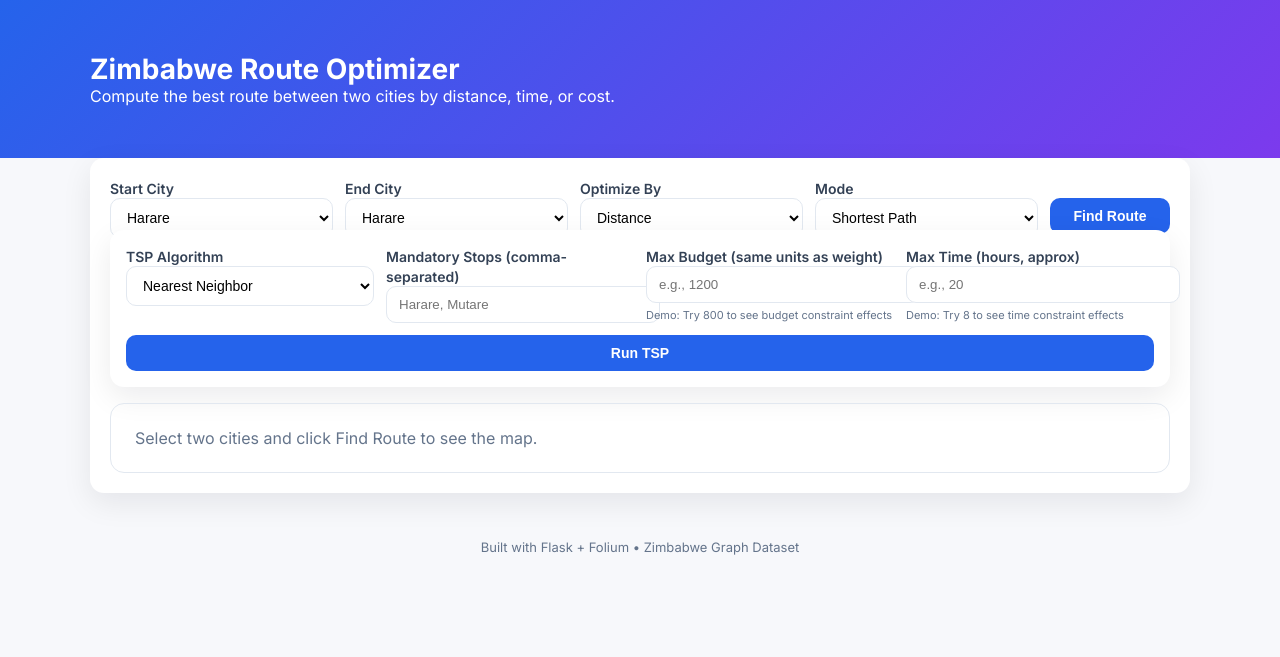
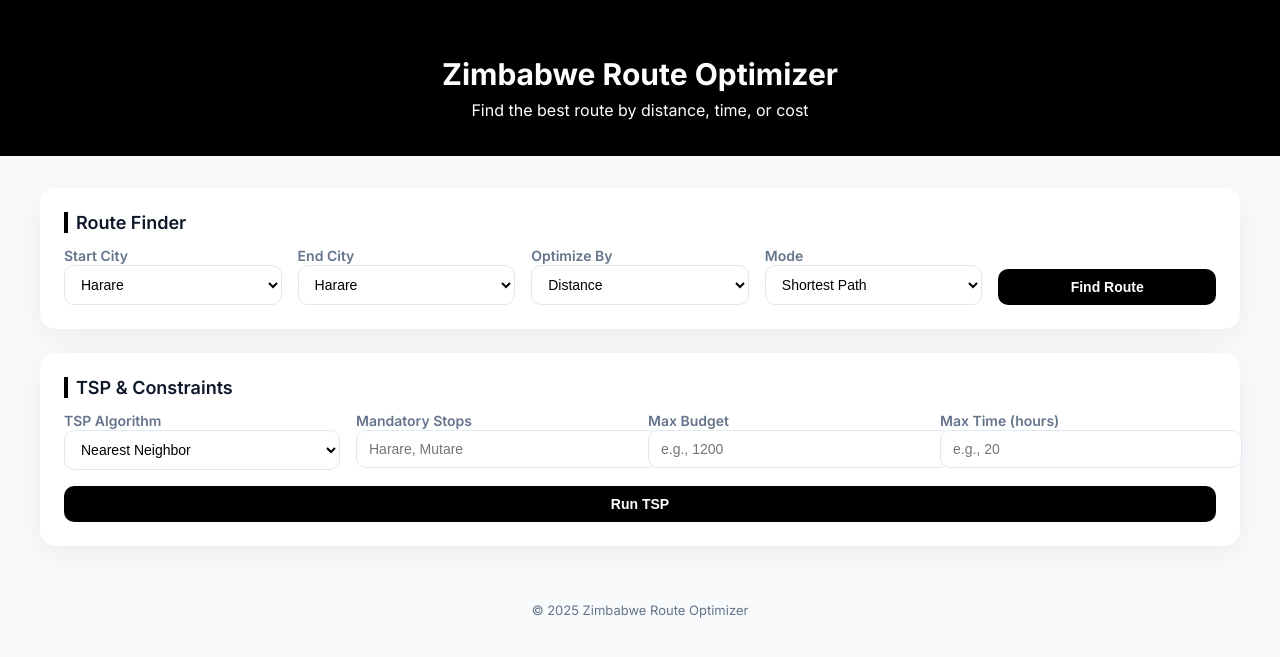
Before and after one commit to leont2u/zim-route-optimizer, a Flask app: page / in a window 1280 px wide. Shown: the top 657 px of the page. Run offline with Flask 3, Linux system fonts and the light colour scheme.

Commit message:
Changed the background color of the project header

```diff
--- a/data/zimbabwe_cities.py
+++ b/data/zimbabwe_cities.py
@@ -6,6 +6,7 @@ Contains city information, coordinates, and distance matrices for major Zimbabwe
 import json
 import numpy as np
 from typing import Dict, List, Tuple, Optional
+
 
 # Major cities in Zimbabwe with their coordinates and population
 ZIMBABWE_CITIES = {
@@ -150,6 +151,8 @@ DISTANCE_MATRIX = {
     }
 }
 
+
+
 # Time matrix (estimated travel time in hours)
 TIME_MATRIX = {
     city: {
--- a/requirements.txt
+++ b/requirements.txt
@@ -1,10 +1,5 @@
 networkx==3.2.1
 matplotlib==3.7.2
 numpy==1.24.3
-pandas==2.0.3
 folium==0.15.0
-geopy==2.3.0
 flask==3.0.3
-plotly==5.17.0
-dash==2.14.1
-psutil==5.9.8
--- /dev/null
+++ b/static/styles.css
@@ -0,0 +1,157 @@
+:root {
+  --primary: #000000;
+  --secondary: #000000;
+  --bg: #f8fafc;
+  --card: #ffffff;
+  --text: #0f172a;
+  --muted: #64748b;
+}
+
+body {
+  font-family: "Inter", system-ui, sans-serif;
+  background: var(--bg);
+  color: var(--text);
+  margin: 0;
+  transition: background 0.3s, color 0.3s;
+}
+
+header {
+  background: linear-gradient(135deg, var(--primary), var(--secondary));
+  color: white;
+  padding: 36px 20px;
+  text-align: center;
+}
+
+header h1 {
+  font-size: 30px;
+  font-weight: 700;
+  margin-bottom: 8px;
+}
+
+.container {
+  max-width: 1200px;
+  margin: 0 auto;
+  padding: 32px 20px;
+}
+
+.card {
+  background: var(--card);
+  border-radius: 16px;
+  box-shadow: 0 8px 30px rgba(0, 0, 0, 0.06);
+  padding: 24px;
+  transition: transform 0.2s ease, box-shadow 0.2s ease;
+}
+
+.card:hover {
+  transform: translateY(-2px);
+  box-shadow: 0 12px 32px rgba(0, 0, 0, 0.08);
+}
+
+.section-title {
+  font-size: 18px;
+  font-weight: 600;
+  margin-bottom: 12px;
+  border-left: 4px solid var(--primary);
+  padding-left: 8px;
+}
+
+.form-grid {
+  display: grid;
+  grid-template-columns: repeat(auto-fit, minmax(180px, 1fr));
+  gap: 16px;
+}
+
+label {
+  font-weight: 600;
+  font-size: 14px;
+  color: var(--muted);
+}
+
+select,
+input,
+button {
+  width: 100%;
+  padding: 10px 12px;
+  border-radius: 10px;
+  border: 1px solid #e2e8f0;
+  background: #fff;
+  font-size: 14px;
+  transition: all 0.2s ease;
+}
+
+select:focus,
+input:focus {
+  outline: none;
+  border-color: var(--primary);
+  box-shadow: 0 0 0 2px rgba(37, 99, 235, 0.2);
+}
+
+button {
+  background: var(--primary);
+  color: white;
+  font-weight: 600;
+  border: none;
+  cursor: pointer;
+  transition: background 0.2s ease;
+}
+
+button:hover {
+  background: #1d4ed8;
+}
+
+.meta {
+  margin-top: 16px;
+  background: var(--bg);
+  border-radius: 12px;
+  padding: 12px;
+  display: grid;
+  gap: 8px;
+  border: 1px solid #e2e8f0;
+}
+
+.meta .kvs {
+  display: grid;
+  grid-template-columns: repeat(auto-fit, minmax(160px, 1fr));
+  gap: 10px;
+}
+
+.pill {
+  display: inline-block;
+  padding: 5px 12px;
+  border-radius: 999px;
+  background: #e0e7ff;
+  color: #3730a3;
+  font-weight: 600;
+  font-size: 12px;
+}
+
+.path {
+  background: #0f172a;
+  color: #e2e8f0;
+  padding: 14px;
+  border-radius: 10px;
+  font-family: monospace;
+  font-size: 13px;
+  overflow-x: auto;
+  margin-top: 8px;
+}
+
+.map {
+  border-radius: 14px;
+  overflow: hidden;
+  border: 1px solid #e2e8f0;
+  margin-top: 16px;
+}
+
+footer {
+  text-align: center;
+  color: var(--muted);
+  padding: 24px;
+  font-size: 13px;
+}
+
+@media (max-width: 768px) {
+  .form-grid {
+    grid-template-columns: 1fr;
+  }
+}
--- a/templates/index.html
+++ b/templates/index.html
@@ -7,136 +7,107 @@
   <link rel="preconnect" href="https://fonts.googleapis.com">
   <link rel="preconnect" href="https://fonts.gstatic.com" crossorigin>
   <link href="https://fonts.googleapis.com/css2?family=Inter:wght@400;600;700&display=swap" rel="stylesheet">
-  <style>
-    body { font-family: Inter, system-ui, -apple-system, Segoe UI, Roboto, Arial, sans-serif; margin: 0; background: #f7f8fb; color: #0f172a; }
-    header { background: linear-gradient(135deg, #2563eb, #7c3aed); color: white; padding: 28px 20px; }
-    .container { max-width: 1100px; margin: 0 auto; padding: 24px; }
-    h1 { margin: 0; font-size: 28px; font-weight: 700; }
-    .card { background: white; border-radius: 14px; box-shadow: 0 10px 30px rgba(2, 6, 23, 0.08); padding: 20px; margin-top: -24px; }
-    .row { display: grid; grid-template-columns: 1fr 1fr 1fr 1fr 120px; gap: 12px; }
-    label { font-weight: 600; font-size: 14px; color: #334155; }
-    select, button { width: 100%; padding: 10px 12px; border-radius: 10px; border: 1px solid #e2e8f0; background: #fff; font-size: 14px; }
-    button { background: #2563eb; color: white; border: none; font-weight: 600; cursor: pointer; }
-    button:hover { background: #1d4ed8; }
-    .grid { display: grid; grid-template-columns: 1fr; gap: 16px; margin-top: 16px; }
-    .map { border-radius: 14px; overflow: hidden; border: 1px solid #e2e8f0; }
-    .meta { background: #f8fafc; border: 1px solid #e2e8f0; border-radius: 12px; padding: 12px; display: grid; gap: 6px; }
-    .meta .kvs { display: grid; grid-template-columns: repeat(4, 1fr); gap: 10px; }
-    .pill { display: inline-block; padding: 4px 10px; border-radius: 999px; background: #e0e7ff; color: #3730a3; font-weight: 600; font-size: 12px; }
-    .path { font-family: ui-monospace, SFMono-Regular, Menlo, Monaco, Consolas, "Liberation Mono", "Courier New", monospace; background: #0f172a; color: #e2e8f0; padding: 12px; border-radius: 10px; overflow-x: auto; font-size: 13px; }
-    footer { text-align: center; color: #64748b; padding: 22px; font-size: 13px; }
-  </style>
+  <link rel="stylesheet" href="{{ url_for('static', filename='styles.css') }}">
 
-  <script>
-    // Remove default folium padding to better fit in our card
-    window.addEventListener('load', () => {
-      const maps = document.querySelectorAll('.folium-map');
-      maps.forEach(m => { m.style.borderRadius = '14px'; });
-    });
-  </script>
-  <link rel="icon" href="data:,">
-  <meta name="color-scheme" content="light dark">
-  <style>
-    @media (prefers-color-scheme: dark) {
-      body { background: #0b1220; color: #e2e8f0; }
-      .card { background: #0f172a; border: 1px solid #1f2937; }
-      select, button { background: #0b1220; color: #e2e8f0; border-color: #1f2937; }
-      .meta { background: #0b1220; border-color: #1f2937; }
-      .path { background: #020617; }
-    }
-  </style>
-  <meta name="viewport" content="width=device-width, initial-scale=1">
-  <style> .folium-map { width: 100%; height: 520px; } </style>
 </head>
 <body>
   <header>
-    <div class="container">
     <h1>Zimbabwe Route Optimizer</h1>
-      <div>Compute the best route between two cities by distance, time, or cost.</div>
-    </div>
+    <div>Find the best route by distance, time, or cost</div>
   </header>
 
   <div class="container">
     <div class="card">
+      <div class="section-title">Route Finder</div>
       <form method="post">
-        <div class="row">
+        <div class="form-grid">
           <div>
-            <label for="start_city">Start City</label>
-            <select id="start_city" name="start_city" required>
+            <label>Start City</label>
+            <select name="start_city" required>
               {% for city in cities %}
               <option value="{{ city }}" {% if route_info and route_info.path and route_info.path[0] == city %}selected{% endif %}>{{ city }}</option>
               {% endfor %}
             </select>
           </div>
+
           <div>
-            <label for="end_city">End City</label>
-            <select id="end_city" name="end_city" required>
+            <label>End City</label>
+            <select name="end_city" required>
               {% for city in cities %}
               <option value="{{ city }}" {% if route_info and route_info.path and route_info.path[-1] == city %}selected{% endif %}>{{ city }}</option>
               {% endfor %}
             </select>
           </div>
+
           <div>
-            <label for="weight_type">Optimize By</label>
-            <select id="weight_type" name="weight_type">
-              <option value="distance" {% if route_info and route_info.weight_type == 'distance' %}selected{% endif %}>Distance</option>
-              <option value="time" {% if route_info and route_info.weight_type == 'time' %}selected{% endif %}>Time</option>
-              <option value="cost" {% if route_info and route_info.weight_type == 'cost' %}selected{% endif %}>Cost</option>
+            <label>Optimize By</label>
+            <select name="weight_type">
+              <option value="distance">Distance</option>
+              <option value="time">Time</option>
+              <option value="cost">Cost</option>
             </select>
           </div>
+
           <div>
-            <label for="mode">Mode</label>
-            <select id="mode" name="mode">
-              <option value="sp" {% if not route_info or route_info.mode == 'sp' %}selected{% endif %}>Shortest Path</option>
-              <option value="tsp" {% if route_info and route_info.mode == 'tsp' %}selected{% endif %}>TSP</option>
+            <label>Mode</label>
+            <select name="mode">
+              <option value="sp">Shortest Path</option>
+              <option value="tsp">TSP</option>
             </select>
           </div>
-          <div>
-            <label>&nbsp;</label>
+
+          <div style="align-self: end;">
             <button type="submit">Find Route</button>
           </div>
         </div>
       </form>
+    </div>
 
-      <div class="grid">
+    <div style="margin-top: 24px;" class="card">
+      <div class="section-title">TSP & Constraints</div>
       <form method="post">
-          <input type="hidden" name="start_city" value="{{ request.form.start_city or (route_info.path[0] if route_info and route_info.path) }}">
-          <input type="hidden" name="end_city" value="{{ request.form.end_city or (route_info.path[-1] if route_info and route_info.path) }}">
-          <input type="hidden" name="weight_type" value="{{ request.form.weight_type or (route_info.weight_type if route_info) }}">
-          <div class="card" style="padding:16px;">
-            <div style="display:grid; grid-template-columns: 1fr 1fr 1fr 1fr; gap:12px;">
+        <div class="form-grid">
           <div>
-                <label for="tsp_algo">TSP Algorithm</label>
-                <select id="tsp_algo" name="tsp_algo">
+            <label>TSP Algorithm</label>
+            <select name="tsp_algo">
               <option value="nearest">Nearest Neighbor</option>
               <option value="two_opt">Two-Opt</option>
-                  <option value="held_karp">Held-Karp (small graphs)</option>
-                  <option value="constrained">Constrained (budget/time/mandatory)</option>
+              <option value="held_karp">Held-Karp</option>
+              <option value="constrained">Constrained</option>
             </select>
           </div>
+
           <div>
-                <label for="mandatory_cities">Mandatory Stops (comma-separated)</label>
-                <input id="mandatory_cities" name="mandatory_cities" placeholder="Harare, Mutare" style="width:100%; padding:10px 12px; border-radius:10px; border:1px solid #e2e8f0;" />
+            <label>Mandatory Stops</label>
+            <input name="mandatory_cities" placeholder="Harare, Mutare" />
           </div>
+
           <div>
-                <label for="max_budget">Max Budget (same units as weight)</label>
-                <input id="max_budget" name="max_budget" type="number" step="any" placeholder="e.g., 1200" style="width:100%; padding:10px 12px; border-radius:10px; border:1px solid #e2e8f0;" />
-                <small style="color:#64748b; font-size:11px;">Demo: Try 800 to see budget constraint effects</small>
+            <label>Max Budget</label>
+            <input name="max_budget" type="number" step="any" placeholder="e.g., 1200" />
           </div>
+
           <div>
-                <label for="max_time">Max Time (hours, approx)</label>
-                <input id="max_time" name="max_time" type="number" step="any" placeholder="e.g., 20" style="width:100%; padding:10px 12px; border-radius:10px; border:1px solid #e2e8f0;" />
-                <small style="color:#64748b; font-size:11px;">Demo: Try 8 to see time constraint effects</small>
+            <label>Max Time (hours)</label>
+            <input name="max_time" type="number" step="any" placeholder="e.g., 20" />
           </div>
         </div>
-            <div style="margin-top:12px;">
+        <div style="margin-top: 16px;">
           <input type="hidden" name="mode" value="tsp" />
           <button type="submit">Run TSP</button>
         </div>
+      </form>
     </div>
-        </form>
 
-        {% if route_info and not route_info.error %}
+    {% if route_info %}
+    <div style="margin-top: 24px;" class="card">
+      <div class="section-title">Results</div>
+
+      {% if route_info.error %}
+      <div class="meta" style="border-color:#fecaca; background:#fef2f2; color:#991b1b;">
+        {{ route_info.error }}
+      </div>
+      {% else %}
       <div class="meta">
         <div><span class="pill">{{ route_info.algorithm }}</span></div>
         <div class="kvs">
@@ -146,14 +117,10 @@
           <div><strong>Stops:</strong> {{ route_info.path|length }}</div>
         </div>
       </div>
-          <div class="path">{{ route_info.path | join(' -> ') }}</div>
-        {% elif route_info and route_info.error %}
-          <div class="meta" style="border-color:#fecaca; background:#fef2f2; color:#991b1b;">
-            {{ route_info.error }}
-          </div>
+      <div class="path">{{ route_info.path | join(' → ') }}</div>
       {% endif %}
 
-        <div class="map">
+      <div class="map" style="margin-top: 16px;">
         {% if map_html and route_info %}
         {{ map_html|safe }}
         {% else %}
@@ -161,11 +128,11 @@
         {% endif %}
       </div>
     </div>
-    </div>
+    {% endif %}
   </div>
 
   <footer>
-    Built with Flask + Folium • Zimbabwe Graph Dataset
+    © 2025 Zimbabwe Route Optimizer
   </footer>
 </body>
 </html>
```
Also changed, not shown: Capture.PNG (deleted). Lines whose indentation alone changed are shown as unchanged.
